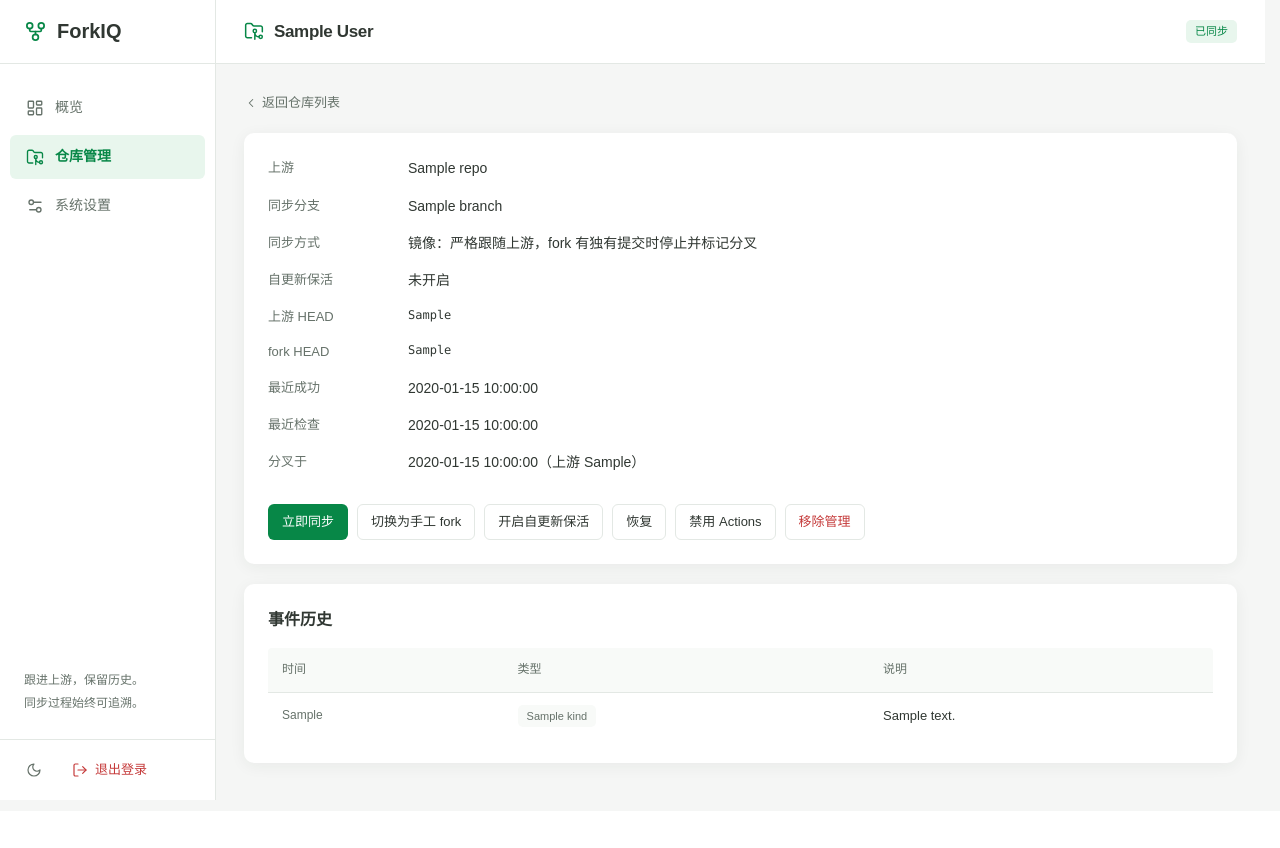
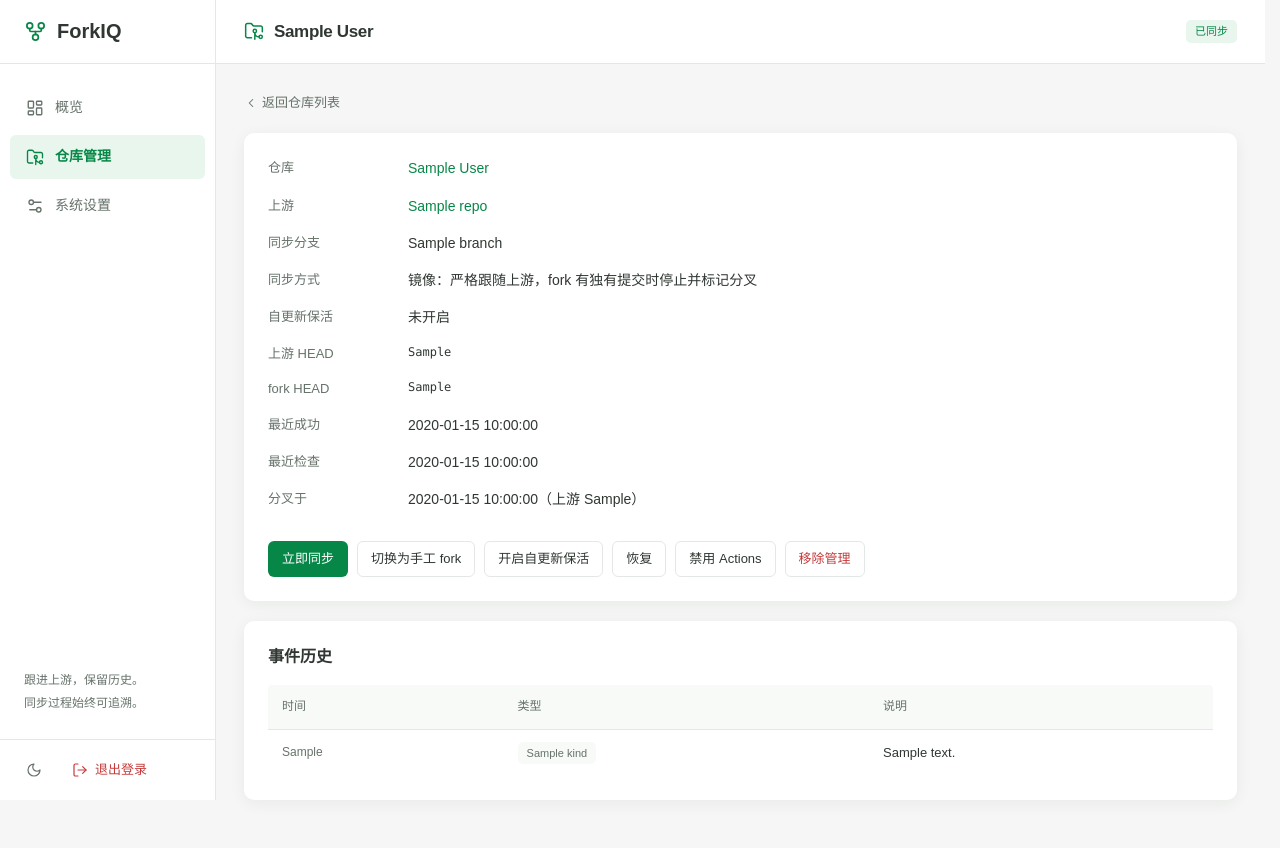
Before and after one commit to CaptainUnhappy/forkiq-safefork-controller, a FastAPI app: template app/templates/repo_detail.html in a window 1280 px wide. Before the commit the page ends 800 px from the top, so only its background shows below. Run offline with FastAPI, Linux system fonts and the light colour scheme; the template is opened without the code that fills it: most values are stand-ins (such as "Sample title", 1, 10 or a date in 2020); parts of the project's set-up code (start-up, migrations or seed data) failed here and were passed over.

Commit message:
feat: link repository and upstream names to GitHub
Overview event rows, the repository list and the detail view now render
repository and upstream names as GitHub links opening in a new tab with
rel="noopener". The repository list keeps its in-panel detail link and adds
a compact icon entry beside the name; missing upstreams still show a dash.

```diff
--- a/DESIGN.html
+++ b/DESIGN.html
@@ -190,6 +190,8 @@ components:
 <p>侧栏链接最小高度（44px），当前项使用浅绿背景、绿色文字和（600）字重，保持 <code>aria-current=&quot;page&quot;</code>。手机抽屉使用菜单按钮、遮罩关闭、Escape 关闭和焦点约束；关闭后抽屉不可参与焦点操作。</p>
 <h3>Chips / Status</h3>
 <p>筛选链接使用白底细边框，当前项与悬停均使用浅绿底及绿色边框。状态标签保持中文语义：成功和待同步使用绿色组，分叉、阻塞和错误使用红色组，认证事件使用警告组，其他状态使用中性组。</p>
+<h3>External links</h3>
+<p>仓库名与上游名以文本链接直接指向 <code>https://github.com/&lt;owner&gt;/&lt;repo&gt;</code>，在仓库列表、仓库详情与概览事件中保持一致。仓库列表保留仓库名的面板内详情链接，其右侧用图标入口打开 GitHub，图标为（13px）、<code>rounded.tag</code>、白底细边框，悬停转为浅绿底与主色边框。外部链接统一使用 <code>target="_blank"</code> 与 <code>rel="noopener"</code>；名称缺失时显示 <code>—</code>，不生成空链接。</p>
 <h3>Cards / Containers</h3>
 <p>卡片使用统一背景、圆角和轻阴影。表格嵌入卡片，表头与悬停使用 <code>surface</code>；错误提示允许长文本换行，不裁掉定位问题所需的信息。</p>
 <h3>Authentication</h3>
--- a/app/static/app.css
+++ b/app/static/app.css
@@ -129,6 +129,9 @@ tr:hover td { background: var(--surface); }
 .s-diverged, .s-blocked, .s-error, .s-needs_attention, .kind-blocked, .kind-error { background: var(--danger-soft); color: var(--red); }
 .kind-auth { background: var(--warning-soft); color: var(--amber); }
 .tag { display: inline-block; color: var(--muted); border: 1px solid var(--line); border-radius: 4px; padding: 0 5px; margin-left: 6px; font-size: 10px; font-weight: 400; white-space: nowrap; }
+.ext-link { display: inline-flex; align-items: center; vertical-align: middle; margin-left: 6px; padding: 3px; border: 1px solid var(--line); border-radius: 4px; color: var(--muted); background: var(--card); }
+.ext-link:hover { color: var(--primary); border-color: var(--primary); background: var(--primary-soft); text-decoration: none; }
+.ext-link .icon { width: 13px; height: 13px; }
 .notice, .error { border-radius: 6px; padding: 12px 14px; margin-bottom: 20px; font-size: 13px; line-height: 1.7; overflow-wrap: anywhere; }
 .notice { color: var(--primary); background: var(--primary-soft); }
 .notice.warn { color: var(--amber); background: var(--warning-soft); }
--- a/app/templates/components.html
+++ b/app/templates/components.html
@@ -11,3 +11,11 @@
 {% set labels = {'synced': '同步完成', 'discover': '发现仓库', 'blocked': '同步阻塞', 'error': '错误', 'auth': '认证', 'check': '检查', 'merge': '合并', 'selfupdate': '自更新'} %}
 <span class="badge kind-{{ value }}" title="{{ value }}">{{ labels.get(value, value) }}</span>
 {%- endmacro %}
+
+{% macro repo_link(full_name) -%}
+{% if full_name %}<a href="https://github.com/{{ full_name }}" target="_blank" rel="noopener">{{ full_name }}</a>{% else %}—{% endif %}
+{%- endmacro %}
+
+{% macro github_link(full_name, label='在 GitHub 打开') -%}
+{% if full_name %}<a class="ext-link" href="https://github.com/{{ full_name }}" target="_blank" rel="noopener" aria-label="{{ label }} {{ full_name }}" title="{{ label }}">{{ icon('arrow-right') }}</a>{% endif %}
+{%- endmacro %}
--- a/app/templates/overview.html
+++ b/app/templates/overview.html
@@ -1,5 +1,5 @@
 {% extends "shell.html" %}
-{% from "components.html" import icon, status, event_kind %}
+{% from "components.html" import icon, status, event_kind, repo_link %}
 {% set active_page = "overview" %}
 {% set page_icon = "layout-dashboard" %}
 {% set auto_refresh = true %}
@@ -26,7 +26,7 @@
         <tr><th>时间</th><th>类型</th><th>仓库</th><th>说明</th></tr>
         {% for e in events %}
         <tr><td class="muted">{{ e.at }}</td><td>{{ event_kind(e.kind) }}</td>
-            <td>{{ e.full_name or '—' }}</td><td>{{ e.message }}</td></tr>
+            <td>{{ repo_link(e.full_name) }}</td><td>{{ e.message }}</td></tr>
         {% endfor %}
       </table></div>
       {% else %}<p class="muted">还没有事件。连接 GitHub 后会自动开始检查。</p>{% endif %}
--- a/app/templates/repo_detail.html
+++ b/app/templates/repo_detail.html
@@ -1,5 +1,5 @@
 {% extends "shell.html" %}
-{% from "components.html" import icon, status, event_kind %}
+{% from "components.html" import icon, status, event_kind, repo_link, github_link %}
 {% set active_page = "repos" %}
 {% set page_icon = "folder-git-2" %}
 {% block title %}ForkIQ · 仓库{% endblock %}
@@ -9,7 +9,8 @@
     <a class="back-link" href="/repos">{{ icon("chevron-right") }}返回仓库列表</a>
     <section class="card">
       <dl class="kv">
-        <dt>上游</dt><dd>{{ repo.upstream_full_name or '—' }}</dd>
+        <dt>仓库</dt><dd>{{ repo_link(repo.full_name) }}</dd>
+        <dt>上游</dt><dd>{{ repo_link(repo.upstream_full_name) }}</dd>
         <dt>同步分支</dt><dd>{{ repo.branch }}</dd>
         <dt>同步方式</dt>
         <dd>{% if repo.mode == 'manual' %}手工 fork：保留 fork 自有提交，上游更新自动合并；fork 自己的 Actions 可独立更新内容，不依赖上游是否开启 Actions
--- a/app/templates/repos.html
+++ b/app/templates/repos.html
@@ -1,5 +1,5 @@
 {% extends "shell.html" %}
-{% from "components.html" import icon, status, event_kind %}
+{% from "components.html" import icon, status, event_kind, repo_link, github_link %}
 {% set active_page = "repos" %}
 {% set page_icon = "folder-git-2" %}
 {% set auto_refresh = true %}
@@ -31,8 +31,8 @@
         <tr><th>仓库</th><th>上游</th><th>状态</th><th>最近检查</th></tr>
         {% for r in repos %}
         <tr>
-          <td><a href="/repos/{{ r.id }}">{{ r.full_name }}</a>{% if r.mode == 'manual' %}<span class="tag">手工</span>{% endif %}{% if r.self_update_interval %}<span class="tag">自更新</span>{% endif %}{% if r.discovered %}<span class="tag">自动发现</span>{% endif %}</td>
-          <td class="muted" data-label="上游">{{ r.upstream_full_name or '—' }}</td>
+          <td><a href="/repos/{{ r.id }}">{{ r.full_name }}</a>{{ github_link(r.full_name, '在 GitHub 打开 fork') }}{% if r.mode == 'manual' %}<span class="tag">手工</span>{% endif %}{% if r.self_update_interval %}<span class="tag">自更新</span>{% endif %}{% if r.discovered %}<span class="tag">自动发现</span>{% endif %}</td>
+          <td class="muted" data-label="上游">{{ repo_link(r.upstream_full_name) }}</td>
           <td>{{ status(r.status) }}
               {% if r.last_error %}<div class="err-hint">{{ r.last_error }}</div>{% endif %}</td>
           <td class="muted" data-label="最近检查">{{ r.last_check_at or '—' }}</td>
```
Also changed, not shown: DESIGN.md (+4 -0 lines), tests/test_web.py (+45 -0 lines), .impeccable/design.json.
